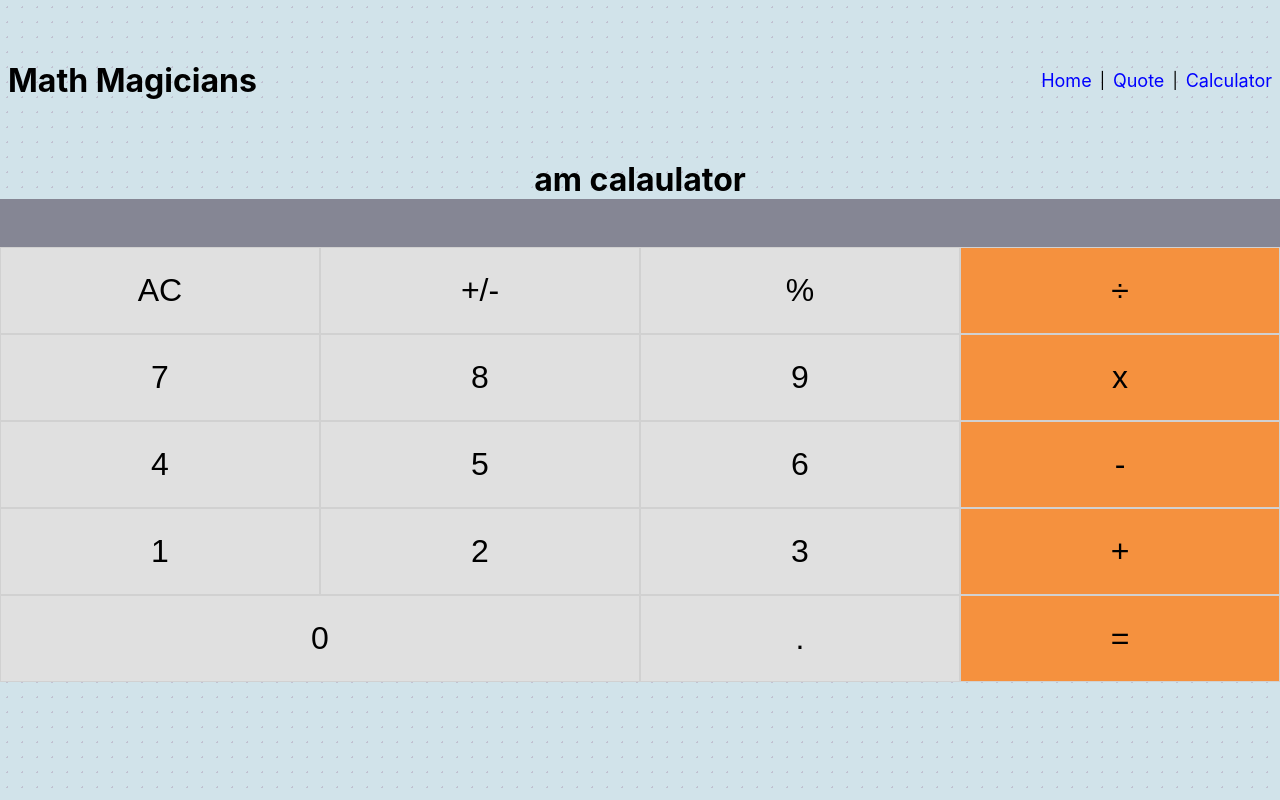
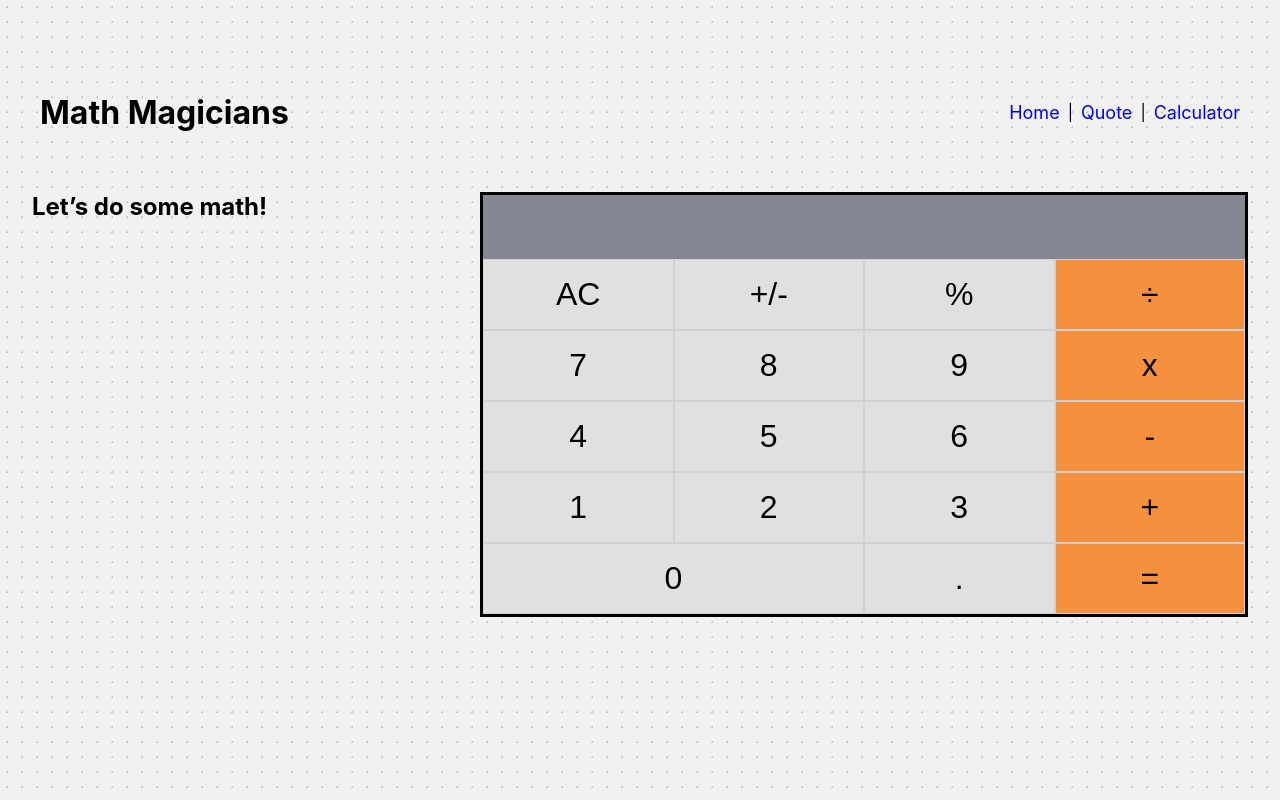
Before and after one commit to maenkhraisha/math-magicians, a React (Create React App) app: page /calculator in a window 1280 px wide. Built offline with nearby package versions, Linux system fonts and the light colour scheme.

Commit message:
finish styling

```diff
--- a/public/index.html
+++ b/public/index.html
@@ -17,6 +17,5 @@
   <body>
     <noscript>You need to enable JavaScript to run this app.</noscript>
     <div id="root"></div>
-
   </body>
 </html>
--- a/src/App.css
+++ b/src/App.css
@@ -3,22 +3,22 @@
   padding: 0;
   margin: 0;
 }
+
 /* Geaneral Styling */
 li {
   list-style: none;
 }
+
 /* Application Styling */
 .App {
   text-align: center;
-  padding: 0;
-  margin: 0;
-  background-color: #f1f1f1;
+  padding: 2rem;
   background-color: #f1f1f1;
   background-image: radial-gradient(#c1c1d1 1px, transparent 1px);
   background-size: 15px 15px;
-  background-color: #d1e3ea;
   height: 100vh;
 }
+
 /* Header Styling */
 .header {
   display: flex;
@@ -44,6 +44,8 @@ li {
   text-decoration: none;
 }
 
+/* Calculator Component */
+
 .calc-buttons {
   display: -ms-grid;
   display: grid;
@@ -57,7 +59,7 @@ li {
 }
 
 .cell {
-  padding: 1.5rem;
+  padding: 1rem;
   font-size: 2rem;
 }
 
@@ -67,7 +69,8 @@ li {
   color: white;
   font-size: 3rem;
   text-align: right;
-  height: 3rem;
+  padding-right: 0.5rem;
+  height: 4rem;
 }
 
 .calc-ac,
@@ -98,3 +101,24 @@ li {
 .calc-equal {
   background-color: #f5913e;
 }
+
+/* *************** */
+
+/* Calculator Page */
+
+/* *************** */
+.calculator-page {
+  display: flex;
+  justify-content: space-between;
+}
+
+.calculator-component {
+  border: 3px solid black;
+  width: 60vw;
+}
+
+/* *************** */
+
+/* *** Home Page ***/
+
+/* *************** */
--- a/src/components/Calculator.js
+++ b/src/components/Calculator.js
@@ -31,7 +31,7 @@ export default class calculator extends React.Component {
     return (
       <div className="calc-container">
         <div className="calc-buttons">
-          <div className="cell calc-result">
+          <div className="calc-result">
             {total}
             {operation}
             {next}
--- a/src/pages/Calculator.js
+++ b/src/pages/Calculator.js
@@ -1,10 +1,11 @@
 import React from 'react';
+import '../App.css';
 import CalculatorComponent from '../components/Calculator';
 
 const Calculator = () => (
-  <div>
-    <h1>am calaulator</h1>
-    <CalculatorComponent />
+  <div className="calculator-page">
+    <h2>Let&#8217;s do some math!</h2>
+    <div className="calculator-component"><CalculatorComponent /></div>
   </div>
 );
 
--- a/src/pages/Home.js
+++ b/src/pages/Home.js
@@ -1,8 +1,23 @@
 import React from 'react';
+import '../App.css';
 
 const Home = () => (
-  <div>
-    <h1>Home page</h1>
+  <div className="home-page">
+    <h2>Welcome to our page!</h2>
+    <p>
+      Lorem ipsum dolor sit amet consectetur adipisicing elit. Officiis libero quos eum
+      tempore quaerat vero ab nam inventore. Eaque atque dignissimos harum sit officiis
+      maiores itaque id, totam reprehenderit eos pariatur ab culpa facere assumenda ea
+      aliquid cum dolore quia quo. Fugiat quia saepe corporis
+      necessitatibus? Pariatur aperiam eligendi iste, sunt laborum, quaerat,
+      culpa ipsa nulla quae aspernatur
+      rem mollitia impedit minima aliquid similique ullam omnis! Impedit iusto
+      corporis exercitationem
+      distinctio ipsam labore illo numquam expedita aut? Dolore explicabo deserunt
+      dolores illo ab in cum,
+      velit, optio perferendis sapiente eos aut maiores itaque inventore a mollitia.
+      Maiores fugiat eveniet quae?
+    </p>
   </div>
 );
 export default Home;
--- a/src/pages/Quote.js
+++ b/src/pages/Quote.js
@@ -2,7 +2,10 @@ import React from 'react';
 
 const Quote = () => (
   <div>
-    <h1>Quote Page</h1>
+    <h2>
+      Mathmatics is not about numbers, equations, computations,
+      or algorithms: it is about understanding. -William Paul Thurston
+    </h2>
   </div>
 );
 export default Quote;
```
